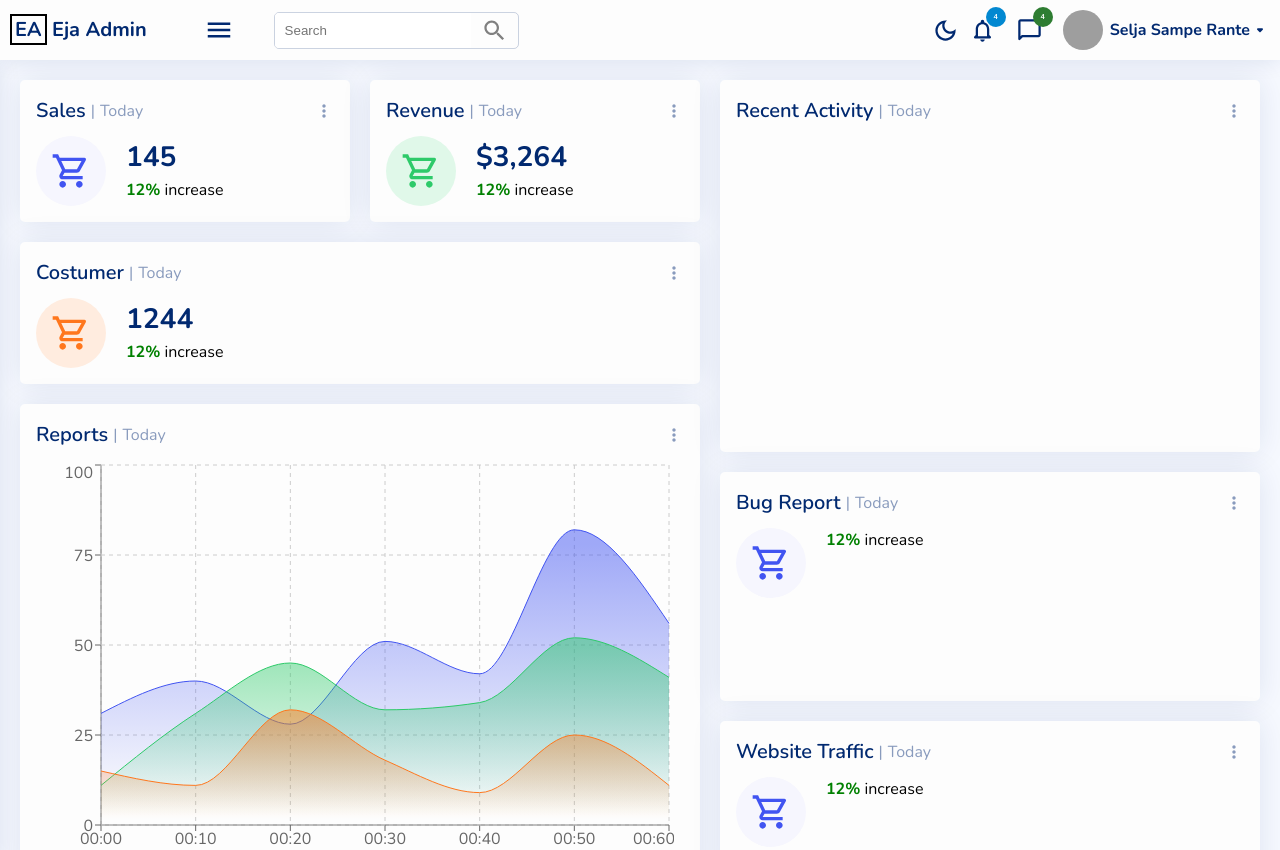
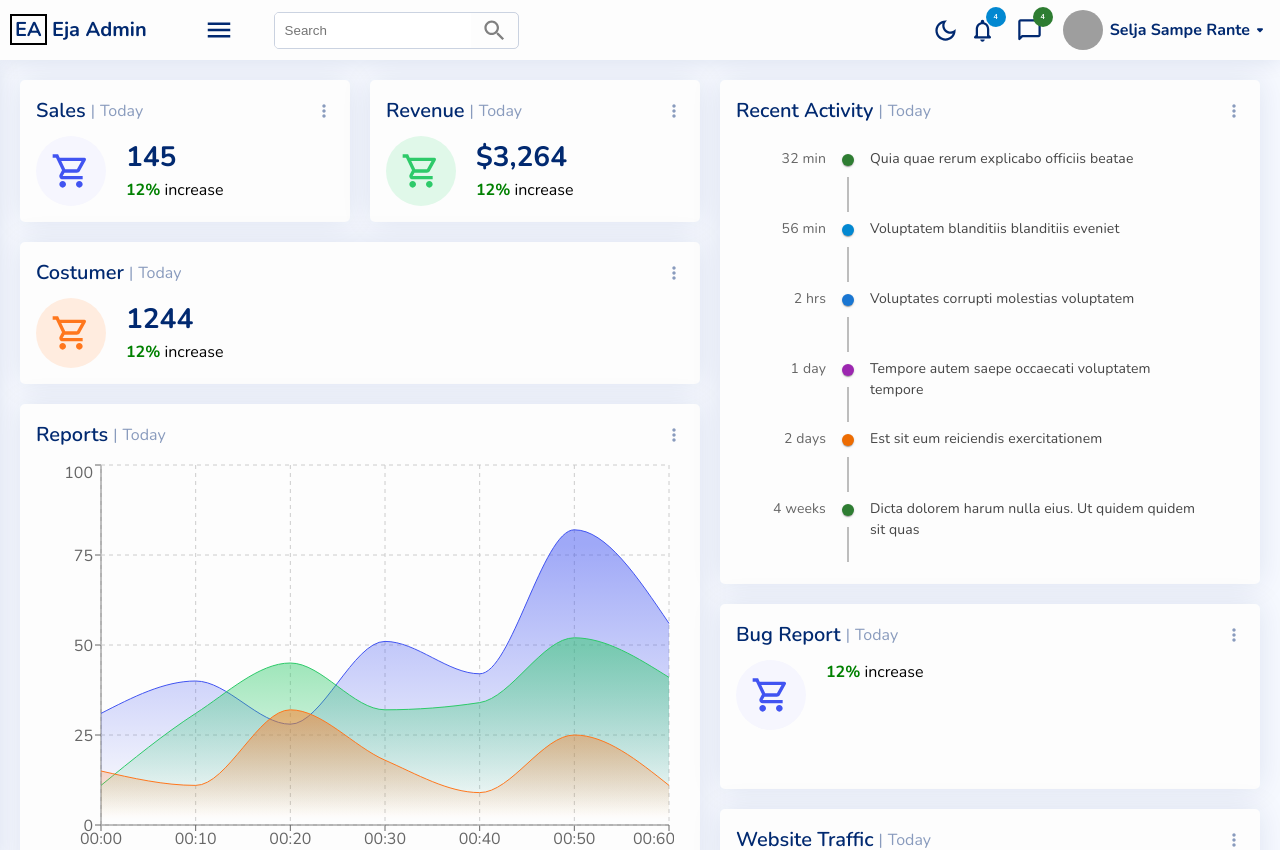
Before and after one commit to pom-pom27/eja-admin, a React (Create React App) app: page / in a window 1280 px wide. Shown: the top 850 px of the page. Built offline with nearby package versions, Linux system fonts and the light colour scheme; grey boxes are pictures that could not be loaded.

Commit message:
add timeline widget

```diff
--- a/package.json
+++ b/package.json
@@ -6,6 +6,7 @@
     "@emotion/react": "11.9.3",
     "@emotion/styled": "11.9.3",
     "@mui/icons-material": "5.8.4",
+    "@mui/lab": "5.0.0-alpha.92",
     "@mui/material": "5.9.2",
     "@testing-library/jest-dom": "5.16.4",
     "@testing-library/react": "^12.1.1",
--- /dev/null
+++ b/src/components/timelines/Timelines.tsx
@@ -0,0 +1,124 @@
+import {
+  Timeline,
+  TimelineConnector,
+  TimelineContent,
+  TimelineDot,
+  TimelineItem,
+  TimelineOppositeContent,
+  TimelineSeparator,
+} from "@mui/lab";
+import styles from "./timelines.module.scss";
+interface ITimelines {}
+
+const Timelines = ({}: ITimelines) => {
+  return (
+    <div className={styles.timelines}>
+      <Timeline className={styles.timeline} position="right">
+        <TimelineItem>
+          <TimelineOppositeContent
+            sx={{ flexGrow: 0, minWidth: "90px" }}
+            color="text.secondary"
+            fontSize={"inherit"}
+            fontFamily={"inherit"}
+          >
+            32 min
+          </TimelineOppositeContent>
+          <TimelineSeparator>
+            <TimelineDot color="success" />
+            <TimelineConnector />
+          </TimelineSeparator>
+          <TimelineContent fontSize={"inherit"} fontFamily={"inherit"}>
+            Quia quae rerum explicabo officiis beatae
+          </TimelineContent>
+        </TimelineItem>
+        <TimelineItem>
+          <TimelineOppositeContent
+            sx={{ flexGrow: 0, minWidth: "90px" }}
+            color="text.secondary"
+            fontSize={"inherit"}
+            fontFamily={"inherit"}
+          >
+            56 min
+          </TimelineOppositeContent>
+          <TimelineSeparator>
+            <TimelineDot color="info" />
+            <TimelineConnector />
+          </TimelineSeparator>
+          <TimelineContent fontSize={"inherit"} fontFamily={"inherit"}>
+            Voluptatem blanditiis blanditiis eveniet
+          </TimelineContent>
+        </TimelineItem>
+        <TimelineItem>
+          <TimelineOppositeContent
+            sx={{ flexGrow: 0, minWidth: "90px" }}
+            color="text.secondary"
+            fontSize={"inherit"}
+            fontFamily={"inherit"}
+          >
+            2 hrs
+          </TimelineOppositeContent>
+          <TimelineSeparator>
+            <TimelineDot color="primary" />
+            <TimelineConnector />
+          </TimelineSeparator>
+          <TimelineContent fontSize={"inherit"} fontFamily={"inherit"}>
+            Voluptates corrupti molestias voluptatem
+          </TimelineContent>
+        </TimelineItem>
+        <TimelineItem>
+          <TimelineOppositeContent
+            sx={{ flexGrow: 0, minWidth: "90px" }}
+            color="text.secondary"
+            fontSize={"inherit"}
+            fontFamily={"inherit"}
+          >
+            1 day
+          </TimelineOppositeContent>
+          <TimelineSeparator>
+            <TimelineDot color="secondary" />
+            <TimelineConnector />
+          </TimelineSeparator>
+          <TimelineContent fontSize={"inherit"} fontFamily={"inherit"}>
+            Tempore autem saepe occaecati voluptatem tempore
+          </TimelineContent>
+        </TimelineItem>
+        <TimelineItem>
+          <TimelineOppositeContent
+            sx={{ flexGrow: 0, minWidth: "90px" }}
+            color="text.secondary"
+            fontSize={"inherit"}
+            fontFamily={"inherit"}
+          >
+            2 days
+          </TimelineOppositeContent>
+          <TimelineSeparator>
+            <TimelineDot color="warning" />
+            <TimelineConnector />
+          </TimelineSeparator>
+          <TimelineContent fontSize={"inherit"} fontFamily={"inherit"}>
+            Est sit eum reiciendis exercitationem
+          </TimelineContent>
+        </TimelineItem>
+        <TimelineItem>
+          <TimelineOppositeContent
+            sx={{ flexGrow: 0, minWidth: "90px" }}
+            color="text.secondary"
+            fontSize={"inherit"}
+            fontFamily={"inherit"}
+          >
+            4 weeks
+          </TimelineOppositeContent>
+          <TimelineSeparator>
+            <TimelineDot color="success" />
+            <TimelineConnector />
+          </TimelineSeparator>
+          <TimelineContent fontSize={"inherit"} fontFamily={"inherit"}>
+            Dicta dolorem harum nulla eius. Ut quidem quidem sit quas
+          </TimelineContent>
+        </TimelineItem>
+      </Timeline>
+    </div>
+  );
+};
+
+export default Timelines;
--- /dev/null
+++ b/src/components/timelines/timelines.module.scss
@@ -0,0 +1,8 @@
+.timelines {
+  //   min-width: 50%;
+  .timeline {
+    font-size: 1.4rem;
+    color: #444444;
+    font-family: "Nunito", sans-serif;
+  }
+}
--- a/src/pages/dashboard/Dashboard.tsx
+++ b/src/pages/dashboard/Dashboard.tsx
@@ -4,6 +4,8 @@ import Card, {
   orangeIcon,
 } from "../../components/card/Card";
 import LineChart from "../../components/line-chart/LineChart";
+import Timelines from "../../components/timelines/Timelines";
+
 import styles from "./dashboard.module.scss";
 interface IDashboard {}
 
@@ -23,10 +25,7 @@ const Dashboard = ({}: IDashboard) => {
         <Card title="Top Selling" />
       </div>
       <div className={styles.right}>
-        <Card
-          title="Recent Activity"
-          children={<div style={{ height: "300px" }}></div>}
-        />
+        <Card title="Recent Activity" children={<Timelines />} />
         <Card title="Bug Report" />
         <Card title="Website Traffic" />
         <Card title="News & Updates" />
--- a/src/pages/home-page/HomePage.tsx
+++ b/src/pages/home-page/HomePage.tsx
@@ -6,13 +6,14 @@ import Sidebar from "../../components/sidebar/Sidebar";
 import styles from "./home-page.module.scss";
 interface IHomePage {}
 
+//memoization
 const isSidebarHiddenSelector = (state: AppState) => state.isSidebarHidden;
 const isToggleSidebarHiddenSelector = (state: AppState) => state.toggleSidebar;
 
 const HomePage = ({}: IHomePage) => {
+  const matches = useMediaQuery("(max-width: 1400px)");
   const isSidebarHidden = appStore(isSidebarHiddenSelector);
   const toggleSidebar = appStore(isToggleSidebarHiddenSelector);
-  const matches = useMediaQuery("(max-width: 1400px)");
 
   const handleClick = () => {
     if (matches && !isSidebarHidden) {
```
Also changed, not shown: 1 other file (tests, documents, lock files or other folders).
